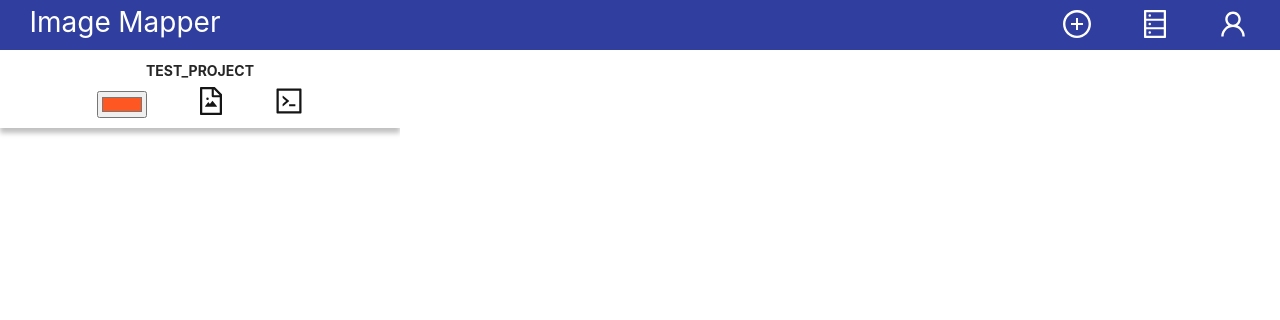
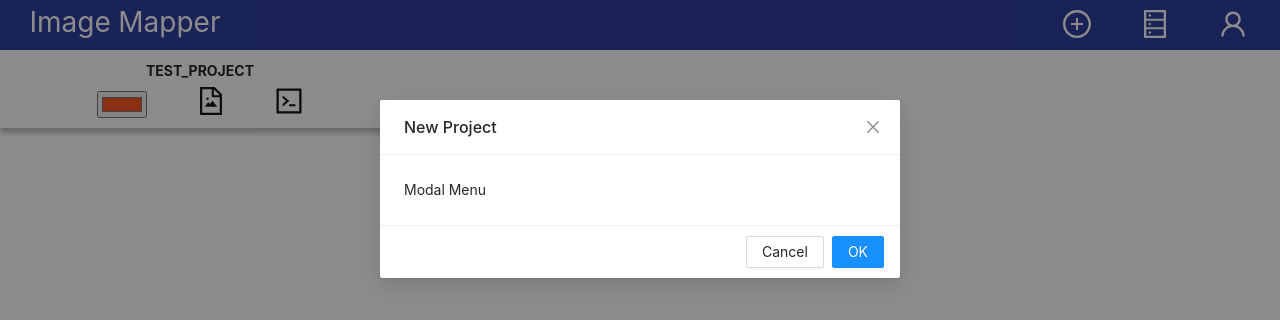
Before and after one commit to neil-solomon/image-content-highlighter, a React (Create React App) app: page / in a window 1280 px wide. Both pictures are taken after a click on the element 1077 px from the left and 24 px from the top of the page. Shown: the top 320 px of the page. Built offline with nearby package versions, Linux system fonts and the light colour scheme.

Commit message:
Created ModalMenu with tests

```diff
--- a/src/Components/MainContainer/MainContainer.js
+++ b/src/Components/MainContainer/MainContainer.js
@@ -16,6 +16,7 @@ import ImageContainer from "../ImageContainer";
 import ImageBoxListItem from "../ImageBoxListItem";
 import MainMenu from "../MainMenu";
 import ProjectMenu from "../ProjectMenu";
+import ModalMenu from "../ModalMenu";
 import buildHtml from "./buildHtml";
 
 export default class MainContainer extends React.Component {
@@ -23,6 +24,7 @@ export default class MainContainer extends React.Component {
     projectName: "TEST_PROJECT",
     highlightColor: "#ff5722",
     projectMenuContainerScrollTop: 0,
+    modalMenuView: [false, false, false, false], // Account, New Project, Projects, Get Code
 
     mouseX: 0,
     mouseY: 0,
@@ -440,10 +442,22 @@ export default class MainContainer extends React.Component {
     projectMenuContainer.scrollTop = index * 70;
   };
 
+  update_modalMenuView = (index) => {
+    var modalMenuView = JSON.parse(JSON.stringify(this.state.modalMenuView));
+    for (let i = 0; i < modalMenuView.length; ++i) {
+      if (i === index) {
+        modalMenuView[i] = true;
+      } else {
+        modalMenuView[i] = false;
+      }
+    }
+    this.setState({ modalMenuView });
+  };
+
   render() {
     return (
       <div>
-        <MainMenu />
+        <MainMenu update_modalMenuView={this.update_modalMenuView} />
         <div
           id="projectMenuContainer"
           data-test="projectMenuContainer"
@@ -455,6 +469,7 @@ export default class MainContainer extends React.Component {
             highlightColor={this.state.highlightColor}
             update_highlightColor={this.update_highlightColor}
             download={this.download}
+            update_modalMenuView={this.update_modalMenuView}
           />
           <div id="imageBoxList">
             {this.state.imageBoxes.map((box) => (
@@ -486,6 +501,10 @@ export default class MainContainer extends React.Component {
           imageBoxResize={this.imageBoxResize}
           imageBoxMove={this.imageBoxMove}
         />
+        <ModalMenu
+          menuView={this.state.modalMenuView}
+          update_modalMenuView={this.update_modalMenuView}
+        />
       </div>
     );
   }
--- a/src/Components/MainMenu/MainMenu.js
+++ b/src/Components/MainMenu/MainMenu.js
@@ -14,13 +14,22 @@ export default class MainMenu extends React.Component {
         <div className={styles.title}>Image Mapper</div>
         <div className={styles.icons}>
           <Tooltip title="New Project">
-            <PlusCircleOutlined className={styles.icon} />
+            <PlusCircleOutlined
+              className={styles.icon}
+              onClick={() => this.props.update_modalMenuView(1)}
+            />
           </Tooltip>
           <Tooltip title="My Projects">
-            <DatabaseOutlined className={styles.icon} />
+            <DatabaseOutlined
+              className={styles.icon}
+              onClick={() => this.props.update_modalMenuView(2)}
+            />
           </Tooltip>
           <Tooltip title="My Account">
-            <UserOutlined className={styles.icon} />
+            <UserOutlined
+              className={styles.icon}
+              onClick={() => this.props.update_modalMenuView(0)}
+            />
           </Tooltip>
         </div>
       </div>
--- a/src/Components/ModalMenu/ModalMenu.js
+++ b/src/Components/ModalMenu/ModalMenu.js
@@ -1,4 +1,49 @@
-import React from 'react';
-import styles from './ModalMenu.module.css';
+import React from "react";
+import styles from "./ModalMenu.module.css";
+import { Modal } from "antd";
 
-export default class ModalMenu extends React.Component{ render(){ return null }}
+export default class ModalMenu extends React.Component {
+  constructor(props) {
+    super(props);
+    this.modalTitles = {
+      0: "My Account",
+      1: "New Project",
+      2: "My Projects",
+      3: "Get The Code",
+    };
+  }
+
+  is_visible = () => {
+    if (this.props.menuView) {
+      for (let i = 0; i < this.props.menuView.length; i++) {
+        if (this.props.menuView[i]) {
+          return true;
+        }
+      }
+    }
+    return false;
+  };
+
+  findActiveMenuView = () => {
+    if (this.props.menuView) {
+      for (let i = 0; i < this.props.menuView.length; i++) {
+        if (this.props.menuView[i]) {
+          return i;
+        }
+      }
+    }
+    return 0;
+  };
+
+  render() {
+    return (
+      <Modal
+        visible={this.is_visible()}
+        onCancel={() => this.props.update_modalMenuView(-1)}
+        title={this.modalTitles[this.findActiveMenuView()]}
+      >
+        <div>Modal Menu</div>
+      </Modal>
+    );
+  }
+}
--- a/src/Components/ProjectMenu/ProjectMenu.js
+++ b/src/Components/ProjectMenu/ProjectMenu.js
@@ -15,6 +15,7 @@ export default class ProjectMenu extends React.Component {
           <PlusCircleOutlined
             className={styles.icon}
             style={{ marginLeft: 0, marginTop: 5 }}
+            onClick={() => this.props.update_modalMenuView(1)}
           />
           <div className={styles.projectName} data-test="startNewProject">
             Start New Project
@@ -63,6 +64,7 @@ export default class ProjectMenu extends React.Component {
               className={styles.icon}
               onClick={this.props.download}
               data-test="downloadFilesButton"
+              onClick={() => this.props.update_modalMenuView(3)}
             />
           </Tooltip>
         </div>
```
Also changed, not shown: 1 other file (tests, documents, lock files or other folders).
